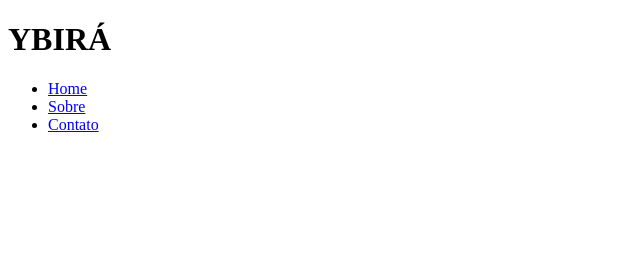
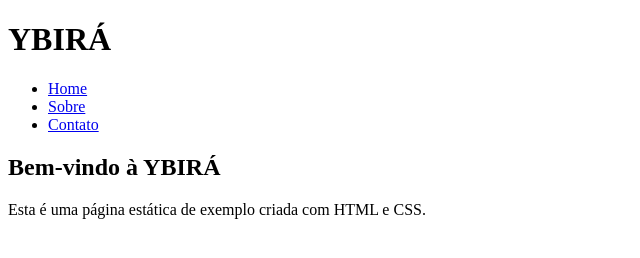
Before and after one commit to marcilio2017/Ybira, a plain HTML site: page index.html in a window 1280 px wide. Shown: the whole page, without its empty margins (0-640 px from the left). Drawn offline with Linux system fonts and the light colour scheme.

Commit message:
Alterando pela branch conteúdo

```diff
--- a/index.html
+++ b/index.html
@@ -16,5 +16,11 @@
             <li><a href="#">Contato</a></li>
         </ul>
     </nav>
+
+    <section>
+        <h2>Bem-vindo à YBIRÁ</h2>
+        <p>Esta é uma página estática de exemplo criada com HTML e CSS.</p>
+    </section>
+
 </body>
 </html>
```
